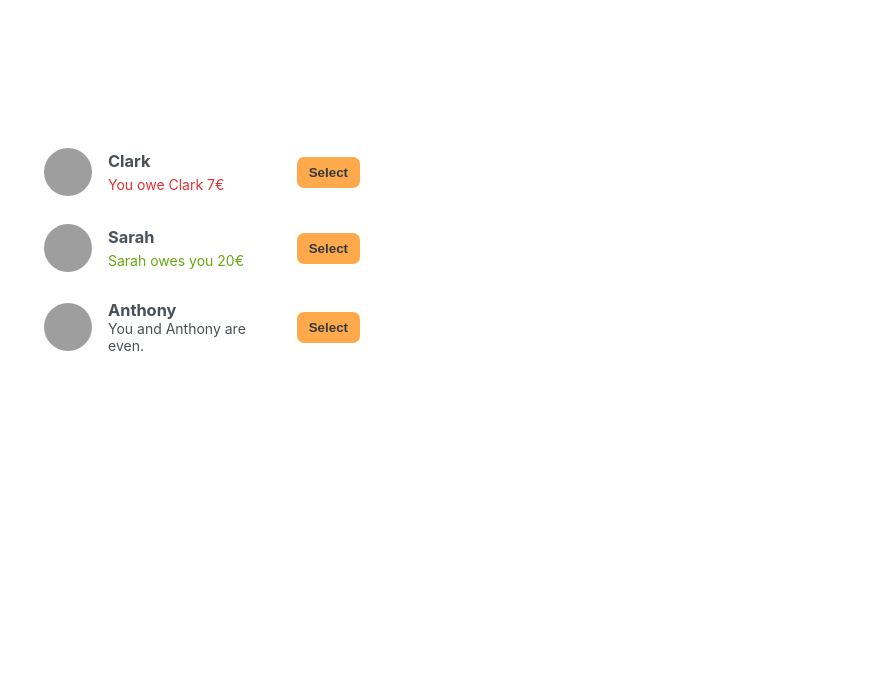
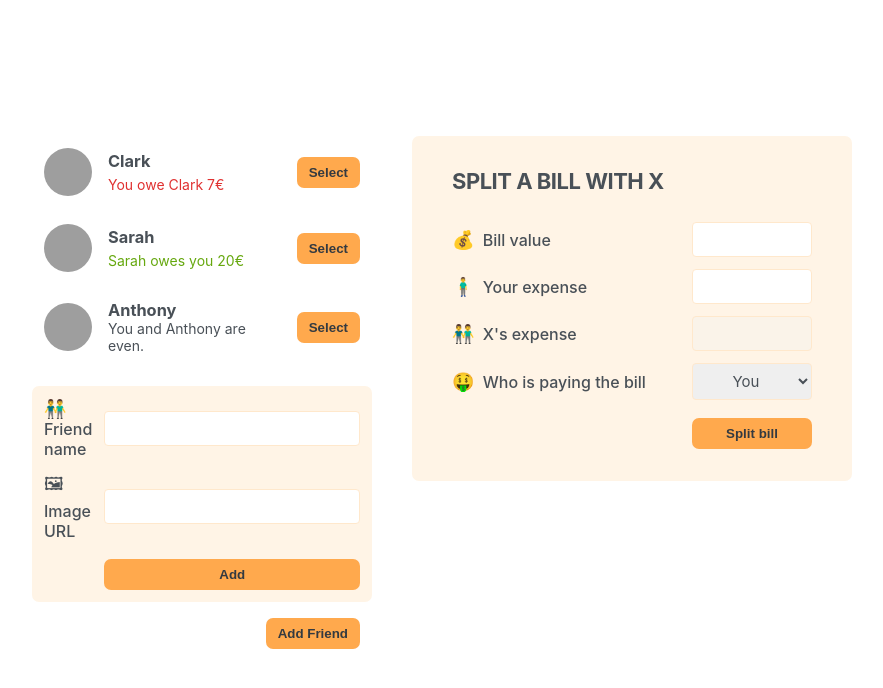
Before and after one commit to darkangel7863/eat-n-split, a React (Create React App) app: page / in a window 1280 px wide. Shown: the top 688 px of the page, without its empty margins (198-1081 px from the left). Built offline with nearby package versions, Linux system fonts and the light colour scheme; grey boxes are pictures that could not be loaded.

Commit message:
Building the UI

```diff
--- a/src/App.js
+++ b/src/App.js
@@ -24,7 +24,10 @@
     <div className="app">
       <div className="sidebar">
         <FriendsList />
+        <FormAddFriend />
+        <Button>Add Friend</Button>
       </div>
+      <FormSplitBill />
     </div>
   );
 }
@@ -58,7 +61,42 @@
         )}
         {friend.balance === 0 && <p>You and {friend.name} are even.</p>}
       </p>
-      <button className="button">Select</button>
+      <Button>Select</Button>
     </li>
   );
 }
+function Button({ children }) {
+  return <button className="button">{children}</button>;
+}
+function FormAddFriend() {
+  return (
+    <form className="form-add-friend">
+      <label>👬 Friend name</label>
+      <input type="text" />
+
+      <label>🖼 Image URL</label>
+      <input type="text" />
+      <Button>Add</Button>
+    </form>
+  );
+}
+function FormSplitBill() {
+  return (
+    <form className="form-split-bill">
+      <h2>Split a bill with X</h2>
+      <label>💰 Bill value</label>
+      <input type="text" />
+      <label>🧍‍♂️ Your expense</label>
+      <input type="text" />
+      <label>👬 X's expense</label>
+      <input type="text" disabled />
+      <label>🤑 Who is paying the bill</label>
+      <select>
+        <option value="user">You</option>
+        <option value="friend">X</option>
+      </select>
+
+      <Button>Split bill</Button>
+    </form>
+  );
+}
```
